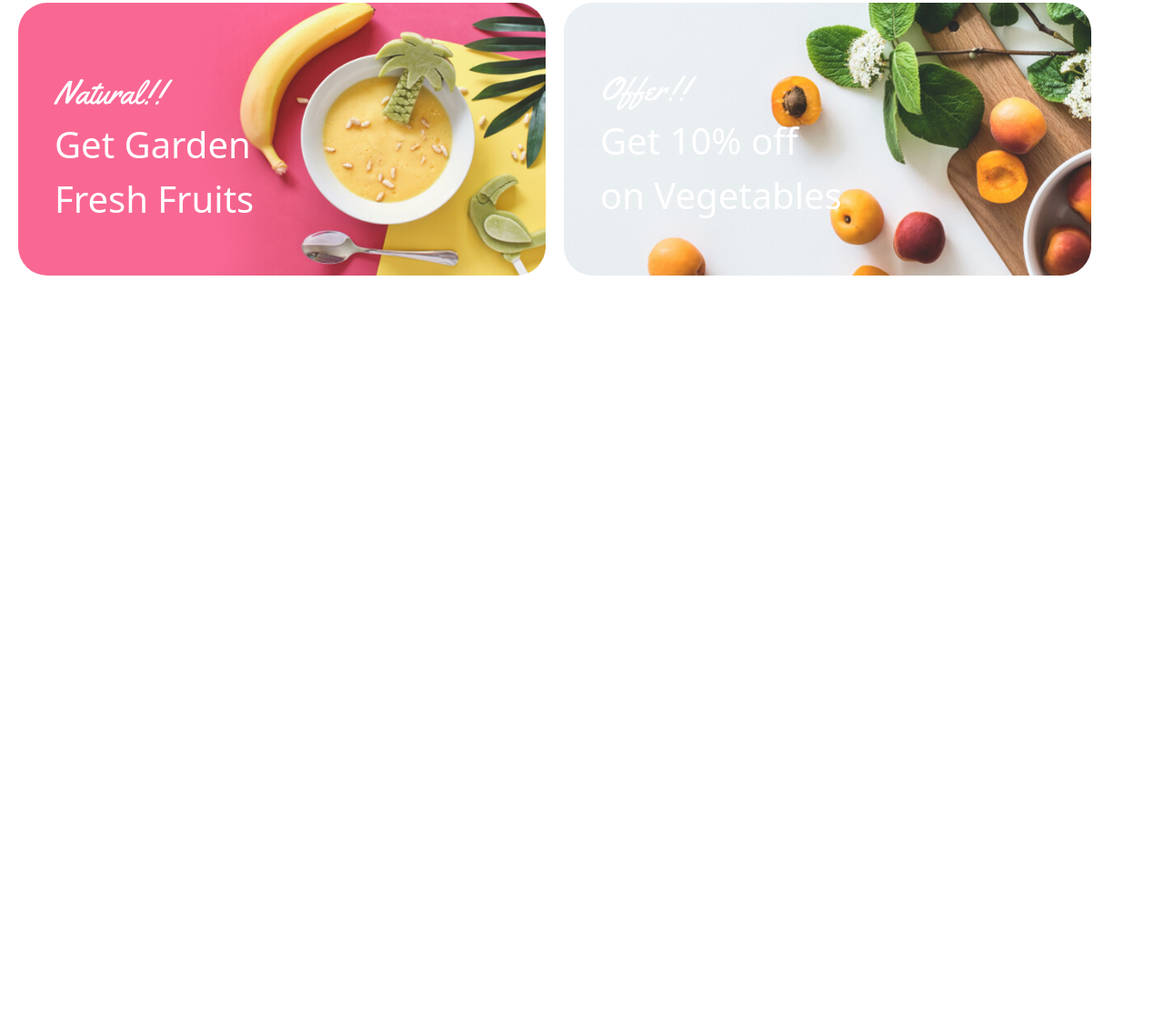
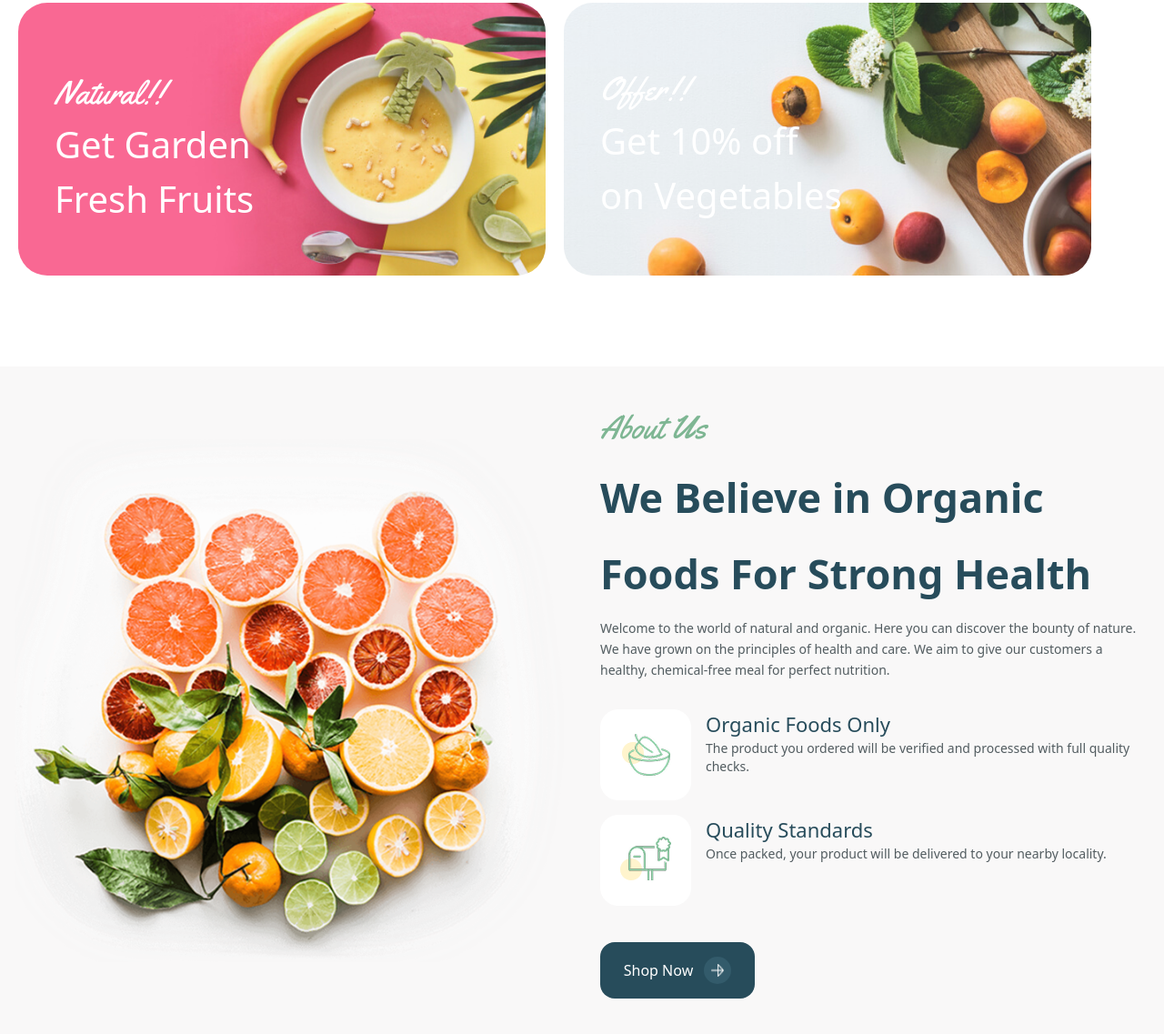
Before and after one commit to qurbonbobokov-ux/Homework14, a website: page src/index.html in a window 1280 px wide. Shown: the part 997-2134 px from the top of the page at 91% size. Before the commit the page ends 1320 px from the top, so only its background shows below. Drawn offline with Linux system fonts and the light colour scheme.

Commit message:
section2

```diff
--- a/src/index.html
+++ b/src/index.html
@@ -63,3 +63,64 @@
             </div>
         </div>
     </div>
+    <!--section2-->
+    <div class="w-full mt-20 bg-[url(./img/Rectangle.png)] bg-no-repeat bg-cover bg-right">
+        <div class="max-w-7xl mx-auto px-4 py-10 flex flex-col lg:flex-row items-center gap-10">
+            <div class="w-full lg:w-1/2 flex justify-center">
+                <img class="pt-6 lg:pt-0" src="./img/img.png" alt="About Image">
+            </div>
+            <div class="w-full lg:w-1/2 flex flex-col gap-4">
+
+                <p class="yellowtail-regular text-center lg:text-left">
+                    About Us
+                </p>
+
+                <h1 class="text-[#274C5B] text-[28px] lg:text-[45px] font-bold text-center lg:text-left">
+                    We Believe in Organic
+                </h1>
+
+                <h1 class="text-[#274C5B] text-[28px] lg:text-[45px] font-bold text-center lg:text-left">
+                    Foods For Strong Health
+                </h1>
+
+                <p class="text-[#525C60] text-[14px] leading-relaxed text-center lg:text-left">
+                    Welcome to the world of natural and organic. Here you can discover the bounty of nature.
+                    We have grown on the principles of health and care. We aim to give our customers a healthy,
+                    chemical-free meal for perfect nutrition.
+                </p>
+                <div class="flex flex-col gap-4 mt-4">
+
+                    <div class="flex items-start gap-4">
+                        <img src="./img/Frame (2).png" alt="">
+                        <div>
+                            <h2 class="text-[#274C5B] text-[22px] font-medium">
+                                Organic Foods Only
+                            </h2>
+                            <p class="text-sm text-[#525C60]">
+                                The product you ordered will be verified and processed with full quality checks.
+                            </p>
+                        </div>
+                    </div>
+
+                    <div class="flex items-start gap-4">
+                        <img src="./img/Frame (3).png" alt="">
+                        <div>
+                            <h2 class="text-[#274C5B] text-[22px] font-medium">
+                                Quality Standards
+                            </h2>
+                            <p class="text-sm text-[#525C60]">
+                                Once packed, your product will be delivered to your nearby locality.
+                            </p>
+                        </div>
+                    </div>
+
+                </div>
+                <button
+                    class="mt-6 w-[170px] flex items-center justify-center gap-3 bg-[#274C5B] text-white p-4 rounded-2xl mx-auto lg:mx-0">
+                    Shop Now
+                    <img class="w-[30px] h-[30px] rounded-full bg-[#335B6B] p-2" src="./img/Vector (15).png" alt="">
+                </button>
+
+            </div>
+        </div>
+    </div>
```
Also changed, not shown: src/output.css.
